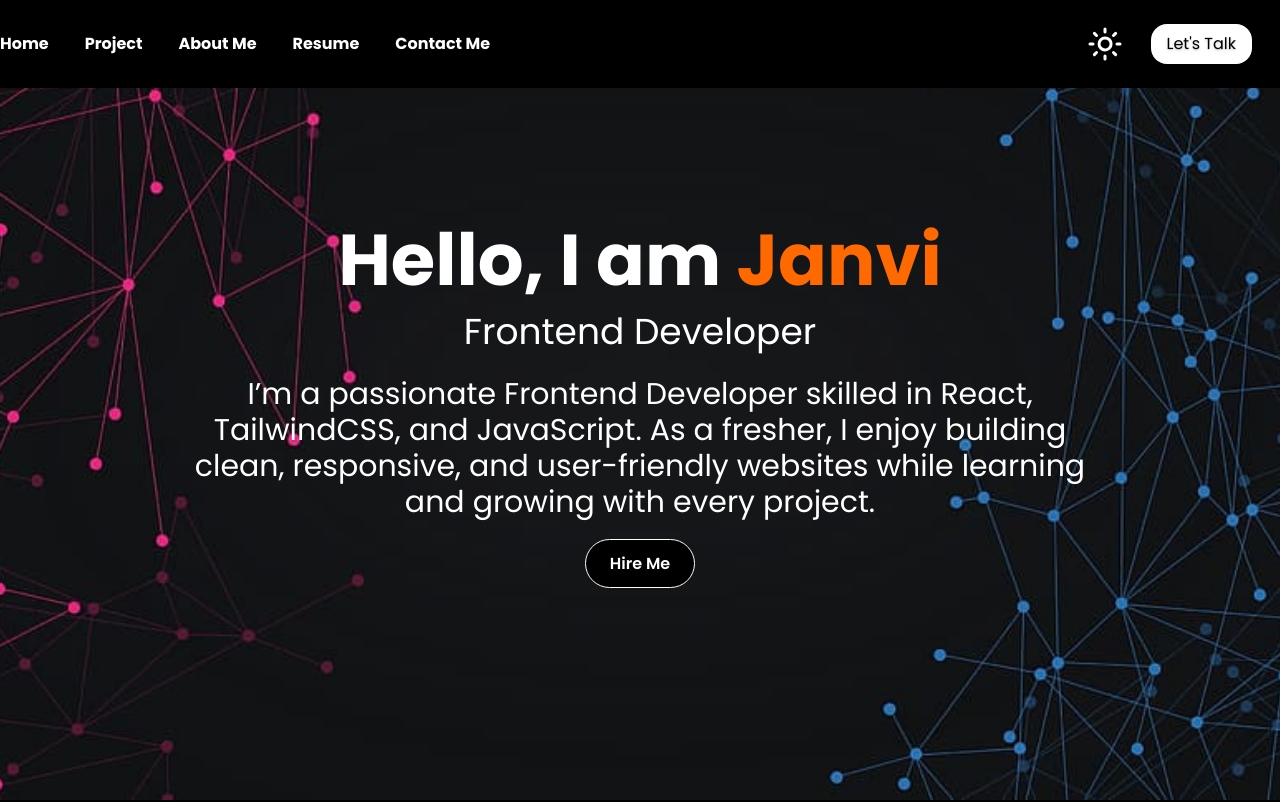
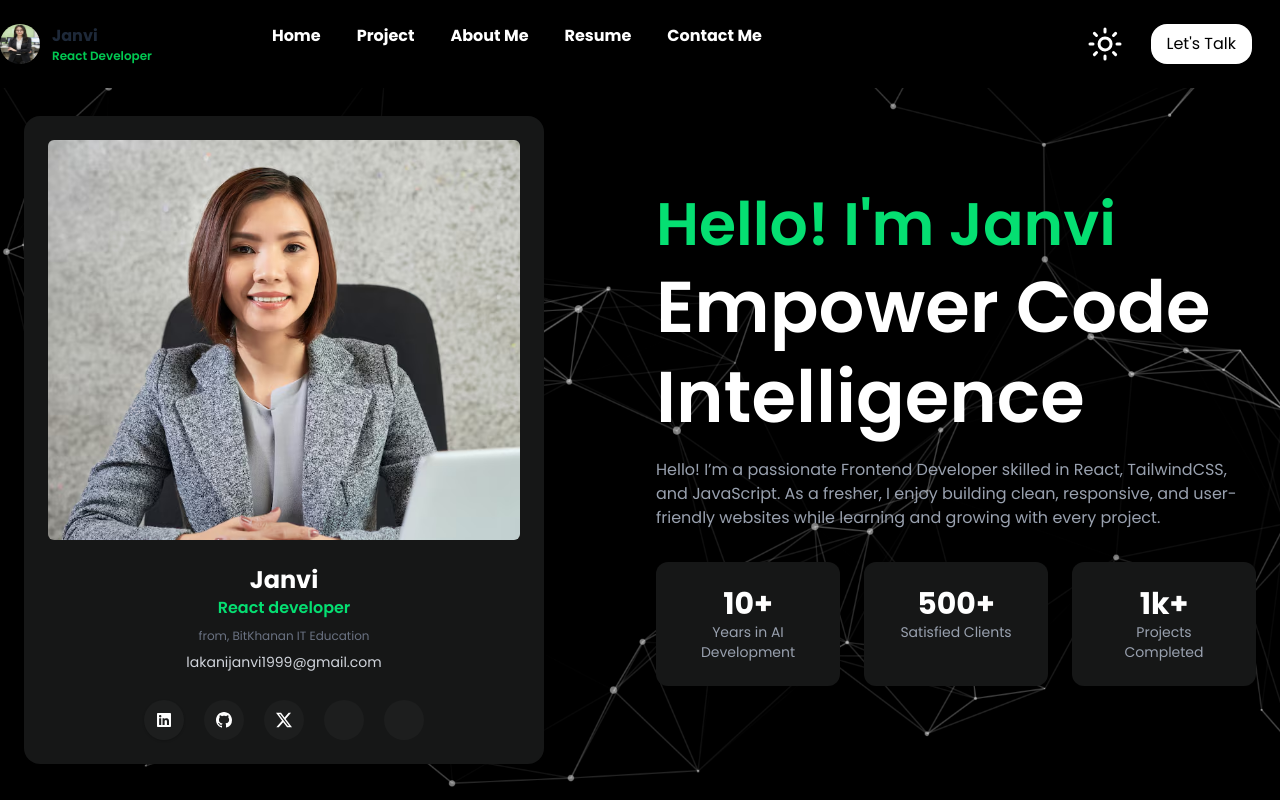
Before and after one commit to JanviLakani/portfolio, a React (Vite) app: page / in a window 1280 px wide. Shown: the top 802 px of the page. Built offline with nearby package versions, Linux system fonts and the light colour scheme.

Commit message:
add proper header and hero hw 3_10

```diff
--- a/package.json
+++ b/package.json
@@ -26,6 +26,7 @@
     "eslint-plugin-react-hooks": "^5.2.0",
     "eslint-plugin-react-refresh": "^0.4.20",
     "globals": "^16.4.0",
+    "lightningcss": "^1.30.2",
     "vite": "^7.1.7"
   }
 }
--- a/src/component/Header/Header.jsx
+++ b/src/component/Header/Header.jsx
@@ -1,120 +1,134 @@
 import React, { useContext, useState } from "react";
-import logo from "../../assets/img/portpholio-white-logo.webp";
-import darkLogo from "../../assets/img/logo-dark.webp";
 import { ThemeContext } from "../../context/ThemeContext";
 import { TbSunHigh } from "react-icons/tb";
-
 import { BsFillMoonStarsFill } from "react-icons/bs";
 import { RiMenu5Line } from "react-icons/ri";
 import { MdClose } from "react-icons/md";
+import { Link, NavLink } from "react-router-dom";
 
-function Header(props) {
+function Header() {
   const theme = useContext(ThemeContext);
   const [menuOpen, setMenuOpen] = useState(false);
-  console.log("theme", theme);
-
-  console.log("menuOpen", menuOpen);
 
   const navLinks = [
-    { title: "Home", link: "#" },
-    { title: "Project", link: "#" },
-    { title: "About Me", link: "#" },
-    { title: "Resume", link: "#" },
-    { title: "Contact Me", link: "#" },
+    { title: "Home", link: "/#home" },
+    { title: "Project", link: "/project" },
+    { title: "About Me", link: "/about" },
+    { title: "Resume", link: "/resume" },
+    { title: "Contact Me", link: "/contact" },
   ];
 
-  // https://wp.aqlova.com/bfolio/home-dark/
-  // https://codepen.io/tag/background-animation?cursor=ZD0xJm89MCZwPTk=
-  // https://codepen.io/kanishkkunal/pen/MYbmzN/
-  // https://preview.themeforest.net/item/zeng-personal-portfolio-wordpress-theme/full_screen_preview/59734350
-  // https://slimhamdi.net/tunis/demos/dark.html
-  // http://preview.themeforest.net/item/biogra-personal-portfolio-wordpress-theme/full_screen_preview/59916925
+  // fixed top-0 left-0 w-full z-50
+  return (
+    <header className="py-6 fixed top-0 left-0 w-full bg-white dark:bg-black shadow-md z-50">
+      <div className="container mx-auto flex justify-between items-center relative">
 
-  return (
-    <header className="py-6 fixed top-0 left-0 w-full z-5555 bg-white dark:bg-black text-shadow-md">
-      <div className="container mx-auto flex justify-between items-center relative ">
         <div className="flex justify-between space-x-20 xl:space-x-30">
-          {/* <a href="#">
+          <div className="flex items-center space-x-3">
             <img
-              src={theme.theme === "light" ? darkLogo : logo}
-              alt="logo"
-              className="w-44"
+              src="/public/img/business_woman.jpeg"
+              alt="imgg"
+              className="w-10 h-10 rounded-full"
             />
-          </a> */}
+            <div>
+              <h2 className="font-bold text-gray-800">Janvi</h2>
+              <p className="text-green-500 text-xs font-semibold">
+                React Developer
+              </p>
+            </div>
+          </div>
 
 
           <nav>
             <ul className="hidden lg:flex justify-between space-x-7 xl:space-x-9 font-bold">
               {navLinks.map((v, i) => (
                 <li key={i}>
-                  <a href={v.link} className="relative group inline-block">
+                  <NavLink
+                    to={v.link}
+                    className="group relative inline-block hover:text-gray-600 transition-colors duration-300"
+                  >
                     {v.title}
-                    <span className="absolute left-0 -bottom-1 w-0 h-[4px] bg-orange-600 transition-all duration-400 group-hover:w-full"></span>
-                  </a>
+                    <span className="absolute left-0 -bottom-1 w-0 h-[2px] bg-green-600 transition-all duration-300 group-hover:w-full"></span>
+                  </NavLink>
                 </li>
               ))}
             </ul>
           </nav>
         </div>
 
+
         <div className="flex justify-between items-center space-x-6 xl:space-x-7">
-          {/* <div className="flex justify-between items-center gap-3"> */}
-          {/* <h1  className="text-white">janvi</h1> */}
+          <button
+            onClick={() => theme.toogleTheme(theme.theme)}
+            className="text-4xl"
+          >
+            {theme.theme === "light" ? <BsFillMoonStarsFill /> : <TbSunHigh />}
+          </button>
 
-          <a href="#" onClick={() => theme.toogleTheme(theme.theme)} className="text-4xl">
-            {theme.theme === "light" ? <BsFillMoonStarsFill /> : <TbSunHigh />}
-          </a>
-
-          <a
-            href="#"
-            className="bg-black dark:bg-white text-white  dark:text-black px-4 py-2 rounded-2xl hidden lg:inline-block hover:bg-orange-400 "
+          <NavLink
+            to="/#contact"
+            className="bg-black dark:bg-white text-white dark:text-black px-4 py-2 rounded-2xl hidden lg:inline-block hover:bg-green-400"
           >
             Let's Talk
-          </a>
-          <a
-            href="#"
+          </NavLink>
+
+          <button
             className="text-2xl lg:hidden"
             onClick={() => setMenuOpen(true)}
           >
             <RiMenu5Line />
-          </a>
-
-          {/* ====  */}
+          </button>
         </div>
       </div>
 
+
       <div
-        className={`lg:hidden w-80 h-screen fixed top-0 right-0 bg-black transform transition-transform duration-1000  ${
+        className={`lg:hidden w-80 h-screen fixed top-0 right-0 bg-black transform transition-transform duration-500 ${
           menuOpen ? "translate-x-0" : "translate-x-full"
         } `}
       >
-        <a
-          href="#"
-          className="inline-block text-2xl bg-amber-500 font-bold"
+        <button
+          className="inline-block text-2xl bg-amber-500 font-bold m-2 p-1"
           onClick={() => setMenuOpen(false)}
         >
           <MdClose />
-        </a>
+        </button>
 
         <nav>
-          <ul className="font-bold pt-4 mb-5 pl-3">
+          <ul className="font-bold pt-4 mb-5 pl-3 space-y-2">
             {navLinks.map((v, i) => (
-              <li key={i} className="pt-1">
-                <a href={v.link}>{v.title}</a>
+              <li key={i}>
+                <NavLink
+                  to={v.link}
+                  onClick={() => setMenuOpen(false)}
+                  className="block px-4 py-2 hover:bg-gray-700 rounded"
+                >
+                  {v.title}
+                </NavLink>
               </li>
             ))}
           </ul>
         </nav>
 
-        <a
-          href="#"
-          className="bg-black dark:bg-white text-white  dark:text-black px-4 py-2 rounded-2xl mt-3 hover:bg-yellow-500 "
+        <NavLink
+          to="/#contact"
+          onClick={() => setMenuOpen(false)}
+          className="bg-black dark:bg-white text-white dark:text-black px-4 py-2 rounded-2xl mt-3 ml-3 hover:bg-yellow-500 inline-block"
         >
           Let's Talk
-        </a>
+        </NavLink>
       </div>
     </header>
   );
 }
 
 export default Header;
+
+// https://wp.aqlova.com/bfolio/home-dark/
+// https://codepen.io/tag/background-animation?cursor=ZD0xJm89MCZwPTk=
+// https://codepen.io/kanishkkunal/pen/MYbmzN/
+// https://preview.themeforest.net/item/zeng-personal-portfolio-wordpress-theme/full_screen_preview/59734350
+// https://slimhamdi.net/tunis/demos/dark.html
+// http://preview.themeforest.net/item/biogra-personal-portfolio-wordpress-theme/full_screen_preview/59916925
+// https://preview.themeforest.net/item/zeng-personal-portfolio-wordpress-theme/full_screen_preview/59734350
+// https://codepen.io/SudipTech/pen/GLvOOZ
--- a/src/component/Homes/Homes.jsx
+++ b/src/component/Homes/Homes.jsx
@@ -1,31 +1,92 @@
 import React from "react";
-
+import { RiMenu5Line } from "react-icons/ri";
+import { FaLinkedin } from "react-icons/fa";
+import { BsGithub } from "react-icons/bs";
+import { BsTwitterX } from "react-icons/bs";
 
 function Homes() {
   return (
 
-    <section
-       className="h-screen relative flex items-center justify-center text-white bg-[url('/public/img/vactor2.jpg')] bg-cover bg-center z-555"
+    <section className="bg-black text-white min-h-screen flex items-center bg-[url('/public/img/vactor7.png')] bg-cover bg-center z-555 pt-20">
+      <div className="container mx-auto grid grid-cols-1 md:grid-cols-2 gap-8 items-center px-6">
+        <div className="items-center bg-regal-gray rounded-2xl shadow-lg p-6 flex flex-col w-full md:w-80 lg:w-110 xl:w-130 ">
+          <img
+            src="/public/img/working_girl.jpg"
+            alt="myimg"
+            className="w-3/4 xl:w-full h-85 xl:h-100 object-cover rounded-md mb-6"
+          />
 
-    >
-      <div className="text-center px-5">
-        <h1 className="text-5xl md:text-7xl font-bold mb-4 text-black  dark:text-white">
-          Hello, I am <span className="text-orange-500">Janvi</span>
-        </h1>
-        <h2 className="text-2xl md:text-4xl mb-6  text-black  dark:text-white" >Frontend Developer</h2>
-        <p className="max-w-4xl mx-auto text-3xl mb-8  text-black  dark:text-white ">
-          I’m a passionate Frontend Developer skilled in React, TailwindCSS, and
-          JavaScript. As a fresher, I enjoy building clean, responsive, and
-          user-friendly websites while learning and growing with every project.
-        </p>
-        <div >
-          <a
-            href="#"
-            className=" bg-white dark:bg-black text-black  dark:text-white hover:bg-orange-500 px-6 py-3 rounded-full font-semibold border"
-          >
-           Hire Me
-          </a>
+          <h2 className="text-2xl font-bold">Janvi </h2>
+          <p className="text-green-400 font-semibold mb-2">React developer</p>
+          <p className="text-xs text-gray-500 mb-2">
+            from, BitKhanan IT Education
+          </p>
 
+          <p className="text-gray-300 text-sm mb-3">
+            lakanijanvi1999@gmail.com
+          </p>
+
+          <div className="flex space-x-4 sm:space-x-5 mt-4">
+            <a
+              href="#"
+              className="w-8 sm:w-11 md:w-8 lg:w-10 h-8 sm:h-11 md:h-8 lg:h-10 flex items-center justify-center rounded-full bg-regal-lightgray shadow hover:bg-white hover:text-black  transition"
+            >
+              <FaLinkedin />
+            </a>
+            <a
+              href="https://github.com/JanviLakani/gitprojecttry23_09"
+              className="w-8 sm:w-11 md:w-8 lg:w-10 h-8 sm:h-11 md:h-8 lg:h-10 flex items-center justify-center rounded-full bg-regal-lightgray hover:bg-white hover:text-black transition"
+            >
+              <BsGithub />
+            </a>
+            <a
+              href="#"
+              className="w-8 sm:w-11 md:w-8 lg:w-10 h-8 sm:h-11 md:h-8 lg:h-10 flex items-center justify-center rounded-full bg-regal-lightgray hover:bg-white hover:text-black transition"
+            >
+              <BsTwitterX />
+            </a>
+
+            <a
+              href="#"
+              className="w-8 sm:w-11 md:w-8 lg:w-10 h-8 sm:h-11 md:h-8 lg:h-10 flex items-center justify-center rounded-full bg-regal-lightgray hover:bg-white hover:text-black transition"
+            ></a>
+            <a
+              href="#"
+              className="w-8 sm:w-11 md:w-8 lg:w-10 h-8 sm:h-11 md:h-8 lg:h-10 flex items-center justify-center rounded-full bg-regal-lightgray hover:bg-white hover:text-black transition"
+            ></a>
+          </div>
+        </div>
+
+        <div className="flex flex-col justify-center">
+          <p className="text-center md:text-left text-green-400 font-semibold mb-2 text-3xl sm:text-4xl lg-text-5xl xl:text-6xl ">
+
+
+            Hello! I'm Janvi
+          </p>
+          <h1 className=" text-center md:text-left text-4xl sm:text-5xl md:text-4xl lg:text-5xl xl:text-7xl font-semibold leading-tight mb-4 ">
+            Empower Code <br /> Intelligence
+          </h1>
+          <p className="text-gray-400 mb-8 text-center md:text-left">
+            Hello! I’m a passionate Frontend Developer skilled in React,
+            TailwindCSS, and JavaScript. As a fresher, I enjoy building clean,
+            responsive, and user-friendly websites while learning and growing
+            with every project.
+          </p>
+
+          <div className="grid grid-cols-2 lg:grid-cols-3 gap-6">
+            <div className="bg-regal-gray p-6 rounded-xl shadow-md text-center ">
+              <h2 className="text-2xl lg:text-3xl font-bold">10+</h2>
+              <p className="text-gray-400 text-xs lg:text-sm">Years in AI Development</p>
+            </div>
+            <div className="bg-regal-gray p-6 rounded-xl shadow-md text-center">
+              <h2 className="text-3xl font-bold">500+</h2>
+              <p className="text-gray-400 text-sm">Satisfied Clients</p>
+            </div>
+            <div className="bg-regal-gray p-6 rounded-xl shadow-md lg:text-center">
+              <h2 className="text-3xl font-bold">1k+</h2>
+              <p className="text-gray-400 text-sm">Projects Completed</p>
+            </div>
+          </div>
         </div>
       </div>
     </section>
--- a/src/container/Home/Home.jsx
+++ b/src/container/Home/Home.jsx
@@ -25,7 +25,7 @@ function Home(props) {
       {/* <RotateImgAnimation/> */}
       {/* <HorizontalScrollAnimationMap/>  */}
        <Homes/>
-       <Projects/>
+       {/* <Projects/> */}
     </>
   );
 }
--- a/src/index.css
+++ b/src/index.css
@@ -19,6 +19,8 @@
   --color-regal-offwhite: #bfbfbf;
   --color-regal-offBlack: #1c1c1c;
   --color-regal-yellow: #ddf160;
+  --color-regal-gray: #161717;
+  --color-regal-lightgray: #1D1E1E;
 }
 
 
--- a/src/routes/UserRoute.jsx
+++ b/src/routes/UserRoute.jsx
@@ -3,6 +3,7 @@ import { Route, Routes } from "react-router-dom";
 import Home from "../container/Home/Home";
 import Header from "../component/Header/Header";
 import { ThemeContext } from "../context/ThemeContext";
+// import Projects from "../component/Projects/Projects";
 
 function UserRoute(props) {
 
@@ -13,6 +14,7 @@ function UserRoute(props) {
       <Header/>
     <Routes>
       <Route path="/" element={<Home />} />
+       {/* <Route path="/project" element={<Projects />} /> */}
       {/* <Route path="/" element={<Header/>} />  */}
 
 
--- a/vite.config.js
+++ b/vite.config.js
@@ -2,13 +2,14 @@ import { defineConfig } from 'vite'
 import react from '@vitejs/plugin-react'
 import tailwindcss from '@tailwindcss/vite'
 
-// https://vite.dev/config/
 export default defineConfig({
   plugins: [
     react(),
     tailwindcss(),
   ],
-
+  css: {
+        transformer: 'postcss', // ⚡ LightningCSS disable
+      },
 })
 
 
```
Also changed, not shown: src/component/Projects/Projects.jsx (+9 -6 lines), 1 other file (tests, documents, lock files or other folders).
